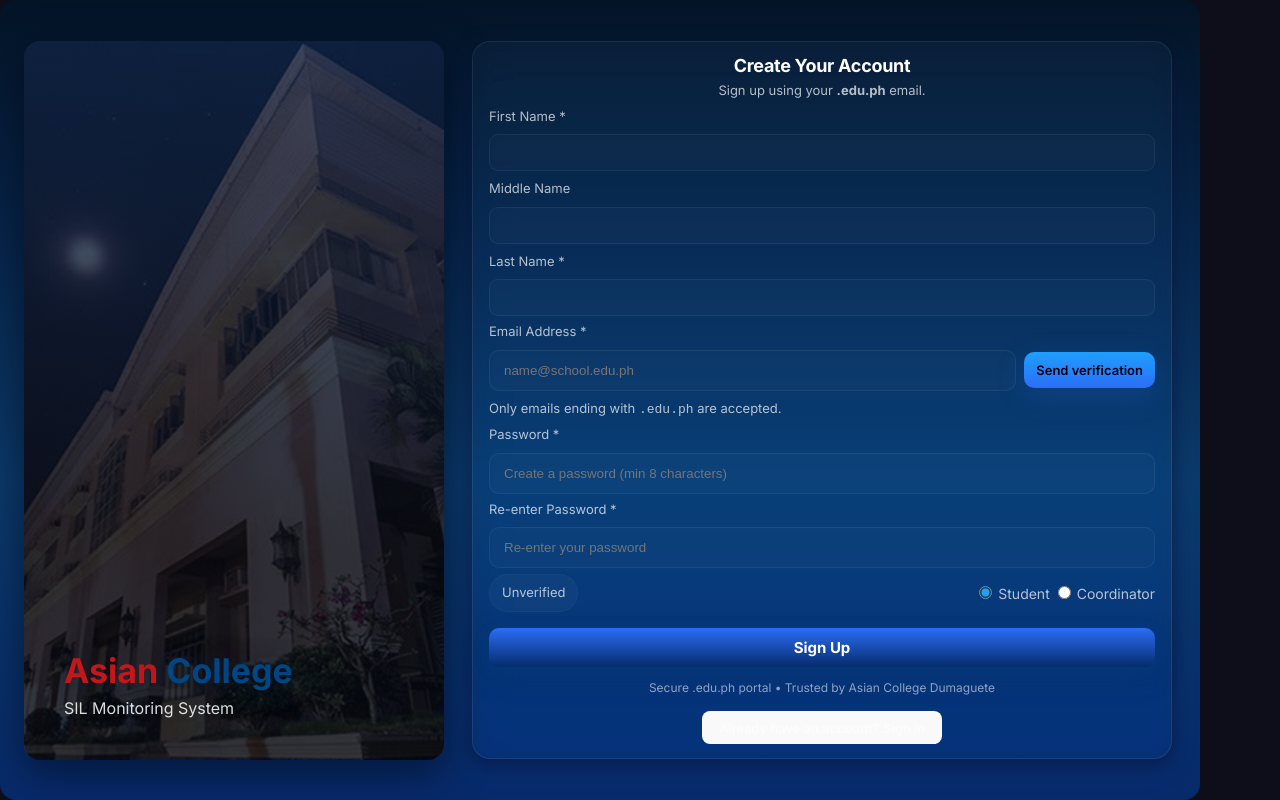
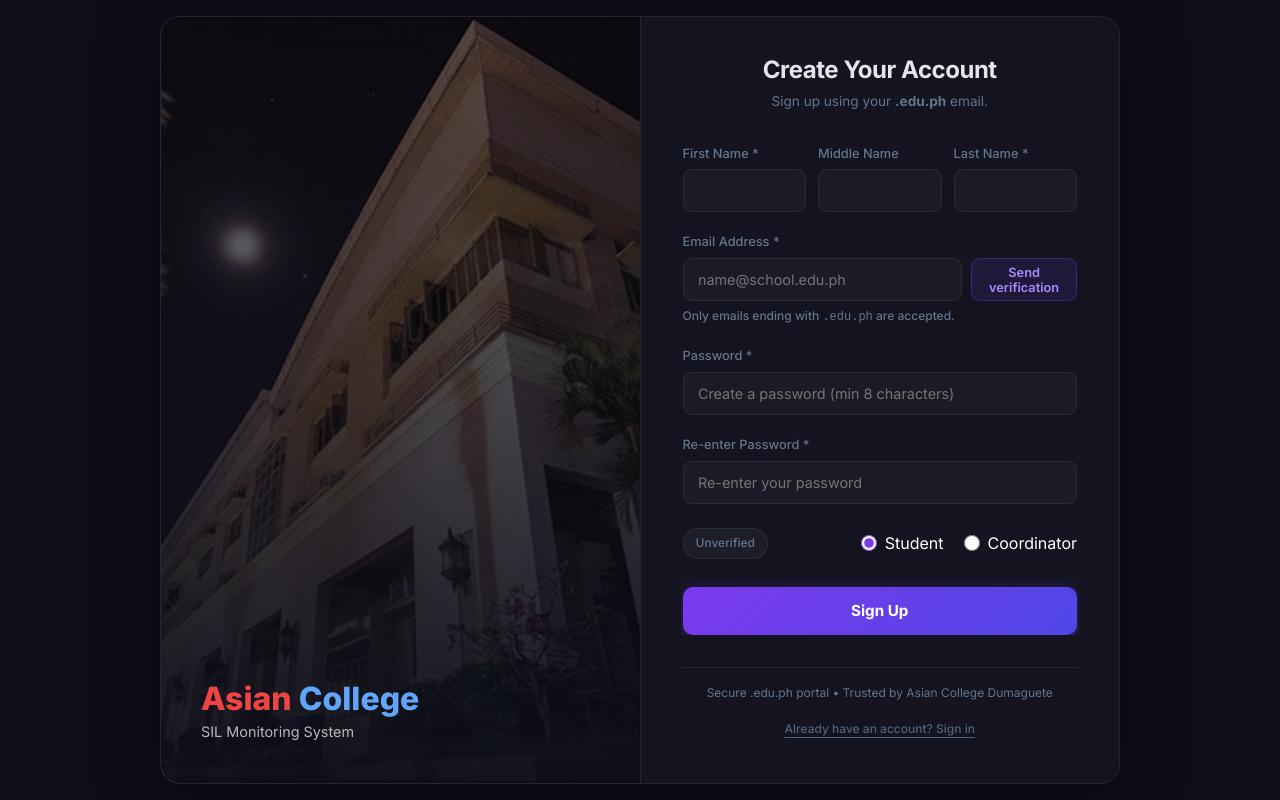
Before and after one commit to sstteeward/monitoring-system, a React (Vite) app: page / in a window 1280 px wide. Built offline with nearby package versions, Linux system fonts and the light colour scheme.

Commit message:
compliment the image on the login page

```diff
--- a/src/components/AuthSignup.css
+++ b/src/components/AuthSignup.css
@@ -1,352 +1,376 @@
-:root {
-    --bg-start: #08122a;
-    --bg-end: #072a6b;
-    --glass-bg: rgba(255, 255, 255, 0.06);
-    --glass-border: rgba(255, 255, 255, 0.08);
-    --accent: #1f9fff;
-    --accent-2: #2b6ef7;
-    --muted: rgba(255, 255, 255, 0.7);
-    --error: #ff6b6b;
-    --card-radius: 18px;
-    --shadow-glow: 0 10px 30px rgba(43, 110, 247, 0.12);
-    font-family: Inter, ui-sans-serif, system-ui, -apple-system, "Segoe UI", Roboto, "Helvetica Neue", Arial;
+@import url('https://fonts.googleapis.com/css2?family=Inter:wght@300;400;500;600;700;800&display=swap');
+
+/* ══════════════════════════════════════════
+   ROOT — matches dashboard palette exactly
+   ══════════════════════════════════════════ */
+* {
+    box-sizing: border-box;
+    margin: 0;
+    padding: 0;
 }
 
-/* Container split */
-.auth-split {
-    /* occupy available space; adjust columns so form is wider */
-    display: grid;
-    grid-template-columns: 420px 700px;
-    background: linear-gradient(180deg, #041427 0%, #07254a 30%, #0b3a6a 60%, #072a6b 100%);
-    align-items: center;
-    gap: 28px;
-    padding: 24px;
-    width: 100%;
-    max-width: 1200px;
-    box-sizing: border-box;
-    border-radius: 16px;
-    overflow: hidden;
+:root {
+    --bg: #0d0e1a;
+    --surface: #13141f;
+    --border: rgba(255, 255, 255, 0.07);
+    --border-focus: rgba(124, 58, 237, 0.6);
+    --accent: #7c3aed;
+    --accent-2: #4f46e5;
+    --text: #e2e4f0;
+    --muted: #4b5068;
+    --muted-light: #64748b;
+    --error: #f87171;
+    font-family: 'Inter', ui-sans-serif, system-ui, sans-serif;
 }
 
-/* Left visual */
-.auth-left {
-    border-radius: 16px;
-    overflow: hidden;
-    /* allow the left panel to size based on content; height is synced to the form card via JS */
-    min-height: 0;
-    background-size: cover;
-    background-position: center;
-    position: relative;
-    box-shadow: 0 12px 40px rgba(2, 8, 23, 0.6), inset 0 60px 90px rgba(0, 0, 0, 0.25);
+/* ══════════════════════════════════════════
+   LAYOUT — Centered, Split Card
+   ══════════════════════════════════════════ */
+.auth-page {
     display: flex;
-    align-items: flex-end;
+    justify-content: center;
+    align-items: center;
+    min-height: 100vh;
+    padding: 2rem;
+    background: var(--bg);
+    width: 100%;
 }
 
-.auth-left::after {
-    content: "";
-    position: absolute;
-    inset: 0;
-    background: linear-gradient(180deg, rgba(7, 42, 91, 0.36) 0%, rgba(2, 6, 17, 0.6) 70%);
-    mix-blend-mode: overlay;
+.auth-card {
+    display: flex;
+    width: 100%;
+    max-width: 960px;
+    background: var(--surface);
+    border: 1px solid var(--border);
+    border-radius: 20px;
+    overflow: hidden;
+    box-shadow: 0 12px 60px rgba(0, 0, 0, 0.5), inset 0 1px 0 rgba(255, 255, 255, 0.05);
+    /* height: min(700px, 90vh);  Optional: constrain height if desired, but auto is safer for forms */
 }
 
-.auth-left-overlay {
+/* ══════════════════════════════════════════
+   LEFT PANE — Image (50%)
+   ══════════════════════════════════════════ */
+.auth-card-left {
+    flex: 1;
     position: relative;
-    z-index: 2;
-    padding: 40px;
-    color: #fff;
+    display: flex;
+    flex-direction: column;
+    justify-content: flex-end;
+    overflow: hidden;
+    min-height: 400px;
+    /* Ensure image area has specific height on mobile if stacked, but mainly for desktop */
 }
 
-.auth-left .left-img {
+.auth-card-left .left-img {
     position: absolute;
     inset: 0;
     width: 100%;
     height: 100%;
     object-fit: cover;
-    display: block;
-    z-index: 1;
-    filter: saturate(0.6) contrast(0.9) brightness(0.6);
+    filter: saturate(0.5) brightness(0.45);
+    transition: transform 10s ease;
 }
 
-.auth-left::after {
-    /* overlay to keep text legible */
-    content: "";
+.auth-card:hover .auth-card-left .left-img {
+    transform: scale(1.05);
+}
+
+/* Gradient overlay */
+.auth-card-left::after {
+    content: '';
     position: absolute;
     inset: 0;
-    background: linear-gradient(180deg, rgba(7, 42, 91, 0.55) 0%, rgba(2, 6, 17, 0.65) 70%);
-    mix-blend-mode: normal;
+    background: linear-gradient(to top,
+            rgba(13, 14, 26, 0.95) 0%,
+            rgba(13, 14, 26, 0.4) 50%,
+            rgba(13, 14, 26, 0.1) 100%);
     z-index: 1;
 }
 
+/* Text overlay on image */
+.auth-left-overlay {
+    position: relative;
+    z-index: 2;
+    padding: 2.5rem;
+}
+
 .left-title {
-    font-weight: 700;
-    font-size: 34px;
-    margin: 0 0 6px 0;
-    text-shadow: 0 6px 30px rgba(12, 30, 60, 0.6);
+    font-size: 2rem;
+    font-weight: 800;
+    margin: 0 0 0.35rem;
+    line-height: 1.1;
 }
 
 .left-title .asian {
-    color: #c4161b;
-    /* keep same weight/size as parent */
-    font-weight: 700;
+    color: #ef4444;
 }
+
 .left-title .college {
-    color: #004685;
-    font-weight: 700;
+    color: #60a5fa;
 }
 
 .left-sub {
-    margin: 0;
-    color: rgba(255, 255, 255, 0.9);
-    font-size: 16px;
-    opacity: 0.95;
+    font-size: 0.9rem;
+    color: rgba(255, 255, 255, 0.7);
+    font-weight: 400;
 }
 
-/* Right form */
-.auth-right {
+/* ══════════════════════════════════════════
+   RIGHT PANE — Form (50%)
+   ══════════════════════════════════════════ */
+.auth-card-right {
+    flex: 1;
     display: flex;
-    align-items: center;
+    flex-direction: column;
+    background: var(--surface);
+    position: relative;
+    border-left: 1px solid var(--border);
+}
+
+.auth-form {
+    padding: 2.5rem;
+    display: flex;
+    flex-direction: column;
+    height: 100%;
     justify-content: center;
 }
 
-/* Glass card */
-.glass-card {
-    width: 100%;
-    max-width: 700px;
-    padding: 14px 16px;
-    border-radius: var(--card-radius);
-    background: linear-gradient(180deg, rgba(255, 255, 255, 0.03), rgba(255, 255, 255, 0.02));
-    border: 1px solid var(--glass-border);
-    box-shadow: var(--shadow-glow), 0 6px 20px rgba(2, 8, 23, 0.6);
-    backdrop-filter: blur(8px) saturate(120%);
-    color: white;
-    display: flex;
-    flex-direction: column;
-    justify-content: flex-start;
-    /* reduce vertical gaps to make height smaller */
-    gap: 6px;
-    min-height: 520px;
-    margin: 0 auto;
-    position: relative;
-    z-index: 3;
+/* Header */
+.card-header {
+    text-align: center;
+    margin-bottom: 2rem;
 }
 
 .card-header h1,
-h2 {
+.card-header h2 {
+    font-size: 1.5rem;
+    font-weight: 700;
+    color: var(--text);
     margin: 0;
-    font-size: 18px;
-    letter-spacing: -0.3px;
-    text-align: center !important;
+    letter-spacing: -0.02em;
 }
 
 .subtitle {
-    margin: 6px 0 0 0;
-    color: var(--muted);
-    font-size: 13px;
-    text-align: center !important;
+    margin-top: 0.5rem;
+    color: var(--muted-light);
+    font-size: 0.85rem;
 }
 
-/* Form layout */
+/* Form Layout */
+.form-scrollable {
+    display: flex;
+    flex-direction: column;
+    gap: 1.25rem;
+    /* In case content overflows height */
+    overflow-y: auto;
+    padding: 0 2px;
+    /* Prevent outline clipping */
+}
+
+/* Form Rows & Inputs */
 .form-row {
     display: grid;
-    grid-template-columns: 1fr;
-    gap: 8px;
+    grid-template-columns: 1fr 1fr 1fr;
+    gap: 0.75rem;
 }
 
-.form-row label {
-    display: flex;
-    flex-direction: column;
-    gap: 8px;
-    font-size: 13px;
-    color: var(--muted);
-}
-
-.form-row input {
-    padding: 10px 12px;
-    border-radius: 9px;
-    border: 1px solid rgba(255, 255, 255, 0.06);
-    background: rgba(255, 255, 255, 0.02);
-    color: #fff;
-    outline: none;
-    transition: box-shadow .18s, border-color .18s;
-}
-
-.form-row input:focus {
-    box-shadow: 0 6px 22px rgba(31, 159, 255, 0.12);
-    border-color: rgba(31, 159, 255, 0.9);
-}
-
-/* Full width label (email) */
+.form-row label,
 .full-width {
     display: flex;
     flex-direction: column;
-    gap: 8px;
-    font-size: 13px;
-    color: var(--muted);
+    gap: 0.4rem;
+    font-size: 0.8rem;
+    font-weight: 500;
+    color: var(--muted-light);
 }
 
+input {
+    padding: 0.75rem 0.9rem;
+    border-radius: 9px;
+    border: 1px solid rgba(255, 255, 255, 0.07);
+    background: rgba(255, 255, 255, 0.03);
+    color: var(--text);
+    font-size: 0.9rem;
+    font-family: inherit;
+    outline: none;
+    transition: all 0.2s;
+    width: 100%;
+}
+
+input:focus {
+    border-color: var(--border-focus);
+    background: rgba(124, 58, 237, 0.04);
+    box-shadow: 0 0 0 3px rgba(124, 58, 237, 0.12);
+}
+
+/* Email row specifically */
 .email-row {
     display: flex;
-    gap: 8px;
-    align-items: center;
-}
-
-.email-row input,
-.full-width input {
-    flex: 1;
-    padding: 12px 14px;
-    border-radius: 10px;
-    border: 1px solid rgba(255, 255, 255, 0.06);
-    background: rgba(255, 255, 255, 0.02);
-    color: #fff;
-    outline: none;
-    transition: box-shadow .18s, border-color .18s;
-}
-
-.email-row input:focus,
-.full-width input:focus {
-    box-shadow: 0 6px 22px rgba(31, 159, 255, 0.12);
-    border-color: rgba(31, 159, 255, 0.9);
+    gap: 0.6rem;
 }
 
 .verify-btn {
-    background: linear-gradient(180deg, var(--accent), var(--accent-2));
-    color: #001;
-    padding: 10px 12px;
-    border-radius: 10px;
-    border: none;
+    padding: 0 1rem;
+    border-radius: 9px;
+    border: 1px solid rgba(124, 58, 237, 0.35);
+    background: rgba(124, 58, 237, 0.12);
+    color: #a78bfa;
     font-weight: 600;
+    font-size: 0.8rem;
     cursor: pointer;
-    box-shadow: 0 8px 30px rgba(43, 110, 247, 0.18);
+    transition: all 0.2s;
 }
 
 .verify-btn:hover {
-    filter: brightness(1.03);
+    background: rgba(124, 58, 237, 0.22);
+    border-color: rgba(124, 58, 237, 0.55);
+    color: #c4b5fd;
 }
 
-/* verification line */
 .verification-line {
     display: flex;
     justify-content: space-between;
     align-items: center;
-    gap: 12px;
+    margin-top: 0.25rem;
+    gap: 1rem;
+    flex-wrap: wrap;
 }
 
 .verify-indicator {
-    padding: 8px 12px;
-    border-radius: 999px;
-    background: rgba(255, 255, 255, 0.03);
-    color: var(--muted);
-    font-size: 13px;
-    border: 1px solid rgba(255, 255, 255, 0.03);
+    padding: 0.35rem 0.75rem;
+    border-radius: 99px;
+    font-size: 0.75rem;
+    font-weight: 500;
+    background: rgba(255, 255, 255, 0.04);
+    border: 1px solid rgba(255, 255, 255, 0.07);
+    color: var(--muted-light);
 }
 
 .verify-indicator.ok {
-    background: linear-gradient(90deg, rgba(34, 197, 94, 0.12), rgba(34, 197, 94, 0.06));
-    box-shadow: 0 6px 20px rgba(34, 197, 94, 0.06);
-    color: #dfffe7;
+    background: rgba(34, 197, 94, 0.1);
+    color: #4ade80;
+    border-color: rgba(34, 197, 94, 0.2);
 }
 
-/* account type */
-.account-type label {
-    margin-left: 8px;
-    color: var(--muted);
-    font-size: 14px;
+.account-type {
+    display: flex;
+    gap: 1.25rem;
 }
 
-.account-type input {
-    margin-right: 6px;
-    accent-color: var(--accent);
+.account-type label {
+    display: flex;
+    flex-direction: row;
+    align-items: center;
+    gap: 0.5rem;
+    cursor: pointer;
 }
 
-/* captcha */
-.captcha-section {
-    display: flex;
-    flex-direction: column;
-    gap: 8px;
+.account-type input[type="radio"] {
+    width: 16px;
+    height: 16px;
+    accent-color: var(--accent);
+    margin: 0;
 }
 
-.captcha-box {
-    display: inline-flex;
-    align-items: center;
-    gap: 12px;
-    cursor: pointer;
-    padding: 10px 12px;
-    background: rgba(255, 255, 255, 0.02);
-    border-radius: 10px;
-    border: 1px solid rgba(255, 255, 255, 0.04);
-}
-
-.captcha-box input {
-    pointer-events: none;
-}
-
-/* CTA */
+/* Buttons */
 .cta-row {
-    display: flex;
-    justify-content: center;
-    margin-top: 10px;
+    margin-top: 0.5rem;
 }
 
 .primary {
     width: 100%;
-    padding: 10px 14px;
+    padding: 0.9rem;
     border-radius: 10px;
     border: none;
+    font-size: 0.95rem;
     font-weight: 700;
-    font-size: 15px;
-    background: linear-gradient(180deg, var(--accent-2), #052c6b);
+    background: linear-gradient(135deg, var(--accent), var(--accent-2));
     color: white;
-    box-shadow: 0 10px 30px rgba(7, 42, 91, 0.28), 0 4px 20px rgba(31, 159, 255, 0.08);
     cursor: pointer;
+    transition: all 0.2s;
+    box-shadow: 0 4px 20px rgba(124, 58, 237, 0.35);
 }
 
-.primary:hover {
+.primary:hover:not(:disabled) {
     transform: translateY(-2px);
-    transition: transform .12s;
+    box-shadow: 0 8px 24px rgba(124, 58, 237, 0.5);
 }
 
-/* small text */
-.muted {
-    color: var(--muted);
-    font-size: 13px;
+.primary:disabled {
+    opacity: 0.6;
+    cursor: not-allowed;
 }
 
-.foot {
+/* Footer & Muted utils */
+.auth-footer {
     text-align: center;
-    margin-top: 6px;
-    color: rgba(255, 255, 255, 0.55);
-    font-size: 12px;
+    margin-top: 2rem;
+    padding-top: 1rem;
+    border-top: 1px solid var(--border);
+    display: flex;
+    flex-direction: column;
+    gap: 0.75rem;
 }
 
-/* errors */
+.muted {
+    color: var(--muted-light);
+    font-size: 0.75rem;
+}
+
+.switch-btn {
+    background: none;
+    border: none;
+    font-family: inherit;
+    cursor: pointer;
+    text-decoration: underline;
+    text-underline-offset: 4px;
+    opacity: 0.8;
+    transition: opacity 0.2s;
+}
+
+.switch-btn:hover {
+    opacity: 1;
+    color: var(--text);
+}
+
 .error {
     color: var(--error);
-    font-size: 12px;
-    margin-top: 6px;
-    display: block;
+    font-size: 0.75rem;
 }
 
-/* responsive */
-@media (max-width: 980px) {
-    .auth-split {
-        grid-template-columns: 1fr;
-        padding: 28px;
+.info-msg {
+    text-align: center;
+    font-size: 0.85rem;
+    color: #4ade80;
+    background: rgba(34, 197, 94, 0.08);
+    border: 1px solid rgba(34, 197, 94, 0.18);
+    border-radius: 8px;
+    padding: 0.75rem;
+}
+
+/* ══════════════════════════════════════════
+   RESPONSIVE
+   ══════════════════════════════════════════ */
+@media (max-width: 860px) {
+    .auth-card {
+        flex-direction: column;
+        max-width: 500px;
     }
 
-    .auth-left {
-        min-height: 260px;
-        order: 2;
+    .auth-card-left {
+        height: 200px;
+        min-height: 200px;
+        flex: none;
+        /* Don't stretch */
     }
 
-    .auth-right {
-        order: 1;
-        padding-bottom: 18px;
+    .auth-card-right {
+        border-left: none;
+        border-top: 1px solid var(--border);
     }
 
-    .glass-card {
-        width: 100%;
-        max-width: 900px;
-        justify-content: flex-start;
+    .form-row {
+        grid-template-columns: 1fr;
     }
 }
--- a/src/components/AuthSignup.tsx
+++ b/src/components/AuthSignup.tsx
@@ -1,13 +1,10 @@
-import React, { useEffect, useRef, useState } from "react";
+import React, { useEffect, useState } from "react";
 import "./AuthSignup.css";
 import leftPhoto from "../assets/dumaguete (1).jpg";
 import { signUp, signIn } from "../services/auth";
 
 export const AuthSignup: React.FC = () => {
     const [mode, setMode] = useState<"signup" | "login">("signup");
-    const leftRef = useRef<HTMLDivElement | null>(null);
-    const leftImgRef = useRef<HTMLImageElement | null>(null);
-    const cardRef = useRef<HTMLFormElement | null>(null);
 
     // Signup state
     const [firstName, setFirstName] = useState("");
@@ -29,37 +26,6 @@ export const AuthSignup: React.FC = () => {
 
     useEffect(() => {
         document.title = mode === "signup" ? "Create Your Account | SIL Monitoring System" : "Login | SIL Monitoring System";
-    }, [mode]);
-
-    // helper to set left panel height to match the card
-    const updateHeight = () => {
-        const card = cardRef.current;
-        const left = leftRef.current;
-        if (!card || !left) return;
-        const rect = card.getBoundingClientRect();
-        left.style.height = `${Math.round(rect.height)}px`;
-    };
-
-    // keep the left panel height synced to the form card
-    useEffect(() => {
-        updateHeight();
-
-        const ro = new ResizeObserver(() => updateHeight());
-        if (cardRef.current) ro.observe(cardRef.current);
-        if (leftImgRef.current) leftImgRef.current.addEventListener("load", updateHeight);
-        window.addEventListener("resize", updateHeight);
-
-        // extra calls after mode change to catch asynchronous layout changes
-        const raf = requestAnimationFrame(updateHeight);
-        const t = setTimeout(updateHeight, 120);
-
-        return () => {
-            ro.disconnect();
-            if (leftImgRef.current) leftImgRef.current.removeEventListener("load", updateHeight);
-            window.removeEventListener("resize", updateHeight);
-            cancelAnimationFrame(raf);
-            clearTimeout(t);
-        };
     }, [mode]);
 
     const isEduPh = (value: string) => /\.edu\.ph$/i.test(value.trim());
@@ -134,28 +100,27 @@ export const AuthSignup: React.FC = () => {
     };
 
     return (
-        <div className="auth-split">
-            <div
-                className="auth-left"
-                role="img"
-                aria-label="Campus photo"
-                ref={leftRef}
-            >
-                <img ref={leftImgRef} src={leftPhoto} className="left-img" alt="Asian College campus" />
+        <div className="auth-page">
+            <div className={`auth-card ${mode}`}>
+                {/* Left Side: Image */}
+                <div className="auth-card-left">
+                    <img src={leftPhoto} className="left-img" alt="Asian College campus" />
                     <div className="auth-left-overlay">
                         <h1 className="left-title"><span className="asian">Asian</span> <span className="college">College</span></h1>
                         <p className="left-sub">SIL Monitoring System</p>
                     </div>
                 </div>
 
-            <main className="auth-right">
+                {/* Right Side: Form */}
+                <div className="auth-card-right">
                     {mode === "signup" ? (
-                    <form ref={cardRef} className="glass-card" onSubmit={handleSignup} noValidate>
+                        <form className="auth-form" onSubmit={handleSignup} noValidate>
                             <div className="card-header">
                                 <h1>Create Your Account</h1>
                                 <p className="subtitle">Sign up using your <strong>.edu.ph</strong> email.</p>
                             </div>
 
+                            <div className="form-scrollable">
                                 <div className="form-row">
                                     <label>
                                         First Name *
@@ -252,28 +217,30 @@ export const AuthSignup: React.FC = () => {
                                 </div>
 
                                 {errors.general && <div className="error">{errors.general}</div>}
-                        {infoMessage && <div className="muted" style={{textAlign: 'center'}}>{infoMessage}</div>}
+                                {infoMessage && <div className="info-msg">{infoMessage}</div>}
+
                                 <div className="cta-row">
                                     <button className="primary" type="submit" disabled={isSubmitting}>
                                         {isSubmitting ? "Signing up..." : "Sign Up"}
                                     </button>
                                 </div>
+                            </div>
 
+                            <div className="auth-footer">
                                 <p className="foot muted">Secure .edu.ph portal • Trusted by Asian College Dumaguete</p>
-
-                        <div style={{ textAlign: "center", marginTop: 8 }}>
-                            <button type="button" className="muted" onClick={() => { setMode("login"); setErrors({}); }}>
+                                <button type="button" className="muted switch-btn" onClick={() => { setMode("login"); setErrors({}); }}>
                                     Already have an account? Sign in
                                 </button>
                             </div>
                         </form>
                     ) : (
-                    <form ref={cardRef} className="glass-card" onSubmit={handleLogin} noValidate>
+                        <form className="auth-form" onSubmit={handleLogin} noValidate>
                             <div className="card-header">
                                 <h2>Login</h2>
                                 <p className="subtitle">SIL Monitoring System — sign in using your <strong>.edu.ph</strong> email.</p>
                             </div>
 
+                            <div className="form-scrollable">
                                 <label className="full-width">
                                     Email Address *
                                     <input
@@ -310,23 +277,25 @@ export const AuthSignup: React.FC = () => {
                                 </div>
 
                                 {errors.general && <div className="error">{errors.general}</div>}
-                        {infoMessage && <div className="muted" style={{textAlign: 'center'}}>{infoMessage}</div>}
+                                {infoMessage && <div className="info-msg">{infoMessage}</div>}
+
                                 <div className="cta-row">
                                     <button className="primary" type="submit" disabled={isSubmitting}>
                                         {isSubmitting ? "Signing in..." : "Sign In"}
                                     </button>
                                 </div>
+                            </div>
 
+                            <div className="auth-footer">
                                 <p className="foot muted">Secure .edu.ph portal • Trusted by Asian College Dumaguete.</p>
-
-                        <div style={{ textAlign: "center", marginTop: 8 }}>
-                            <button type="button" className="muted" onClick={() => { setMode("signup"); setErrors({}); }}>
+                                <button type="button" className="muted switch-btn" onClick={() => { setMode("signup"); setErrors({}); }}>
                                     Create an account
                                 </button>
                             </div>
                         </form>
                     )}
-            </main>
+                </div>
+            </div>
         </div>
     );
 };
```
Lines whose indentation alone changed are shown as unchanged.
